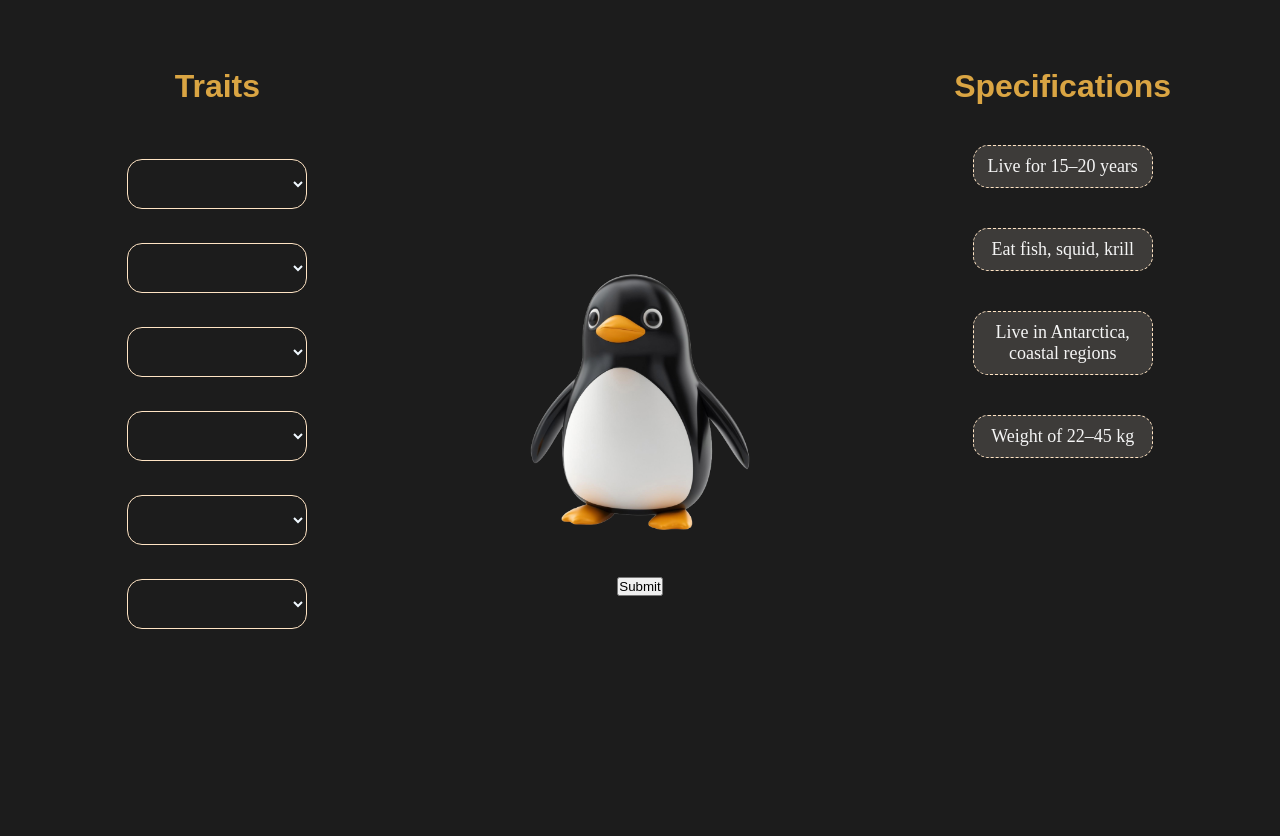
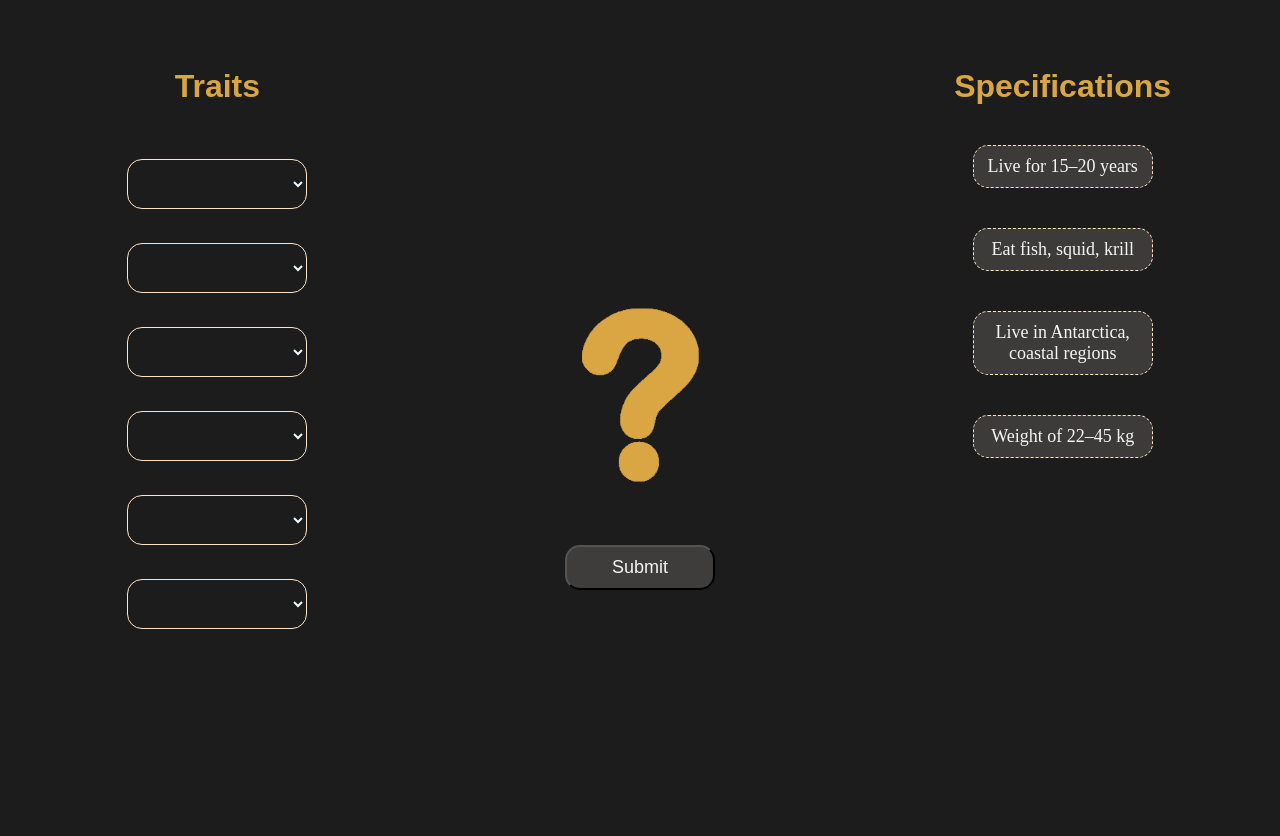
Before and after one commit to RaminKp/WildGuess, a Django app: page / in a window 1280 px wide. Shown: the top 836 px of the page. Run offline with Django 5.2, Linux system fonts and the light colour scheme; some web fonts are replaced.

Commit message:
Update index.html

```diff
--- a/Workspace/mainpage/templates/index.html
+++ b/Workspace/mainpage/templates/index.html
@@ -23,9 +23,12 @@
 
   <!-- This is where we put the animal's image -->
   <div class="animalImage">
-    <img class="img" src="{% static 'images/penguin.png' %}" alt="Penguin">
+    <img id="penguinImg" class="img penguinImg" src="{% static 'images/penguin.png' %}" alt="Penguin">
+    <img id="questionImg" class="img questionImg" src="{% static 'images/question.png' %}" alt="Penguin">
     <br>
-    <button class="submitBtn" type="submit">Submit</button>
+    <button id="submitBtn" class="btn submitBtn" type="submit">Submit</button>
+    <br>
+    <button id="nextBtn" class="btn nextBtn" type="submit">Next Game</button>
   </div>
 
   <!-- This is where we put Specifications -->
```
